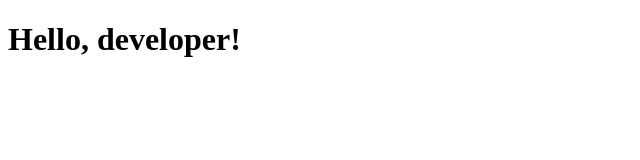
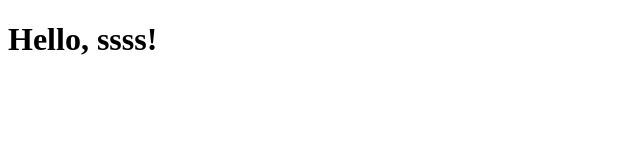
Before and after one commit to vladefr97/git-learn, a plain HTML site: page index.html in a window 1280 px wide. Shown: the whole page, without its empty margins (0-640 px from the left). Drawn offline with Linux system fonts and the light colour scheme.

Commit message:
second developer changes

```diff
--- a/index.html
+++ b/index.html
@@ -5,7 +5,7 @@
     <title>Title</title>
 </head>
 <body>
-<h1>Hello, developer!</h1>
+<h1>Hello, ssss!</h1>
 
 </body>
 </html>
```
